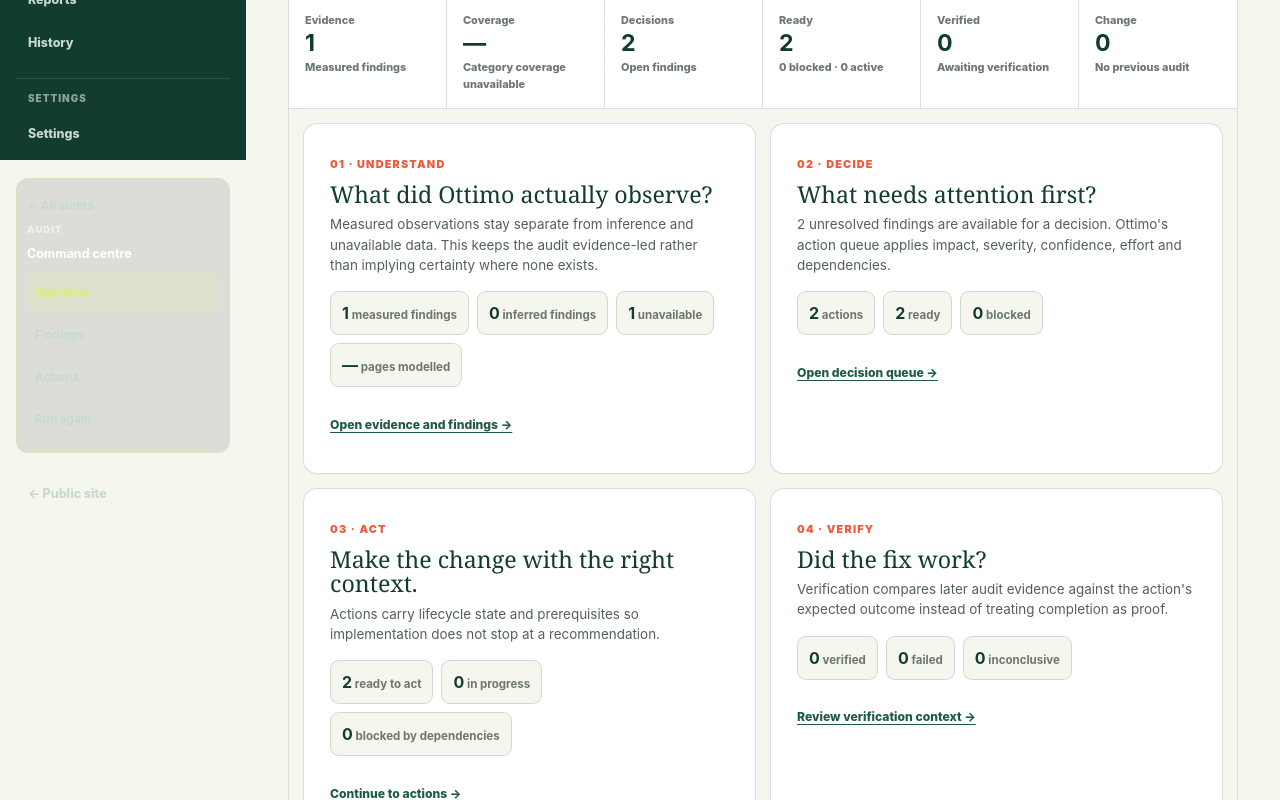
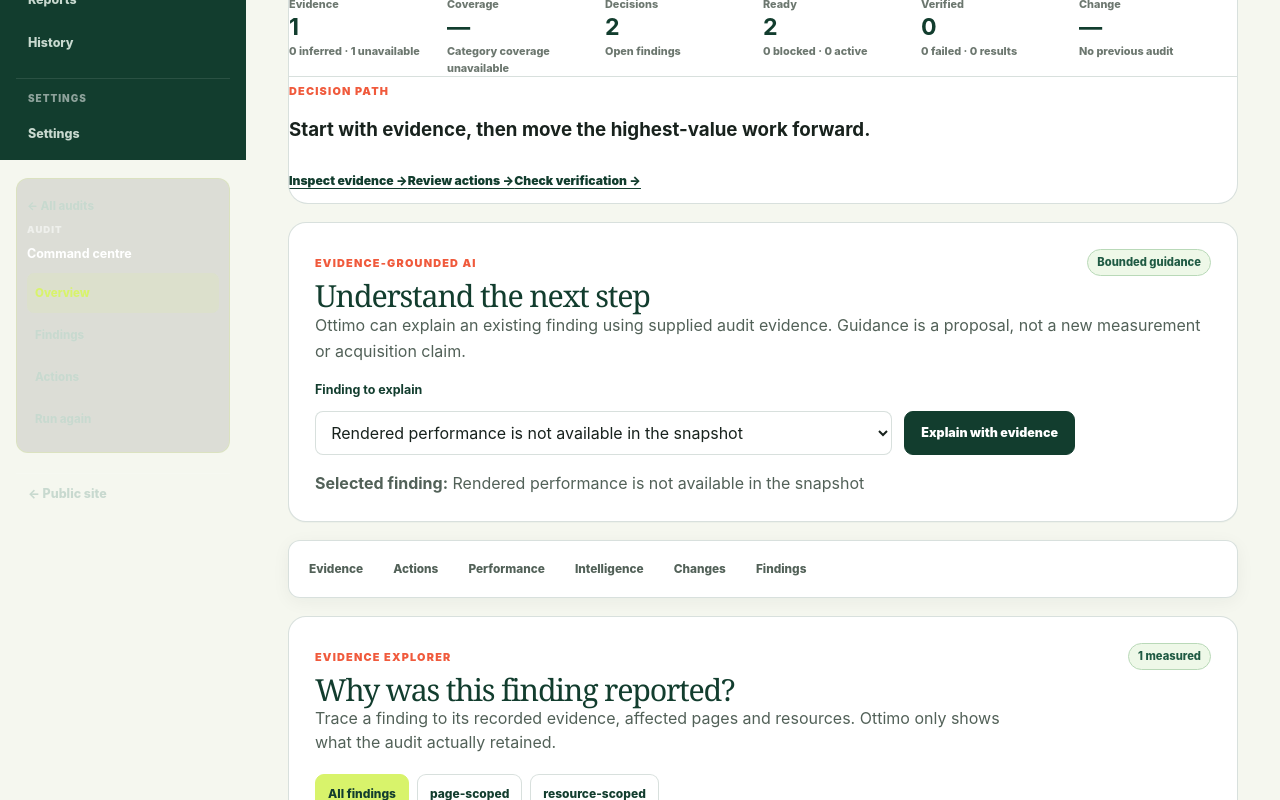
Before and after one commit to ottimosite/ottimo, a React (Vite) app: page /app/audits/audit-wikipedia in a window 1280 px wide. Shown: the part 640-1440 px from the top of the page. Built offline with nearby package versions, Linux system fonts and the light colour scheme.

Commit message:
refactor: make audit command centre decision-first

```diff
--- a/src/features/audits/AuditCommandCentre2.tsx
+++ b/src/features/audits/AuditCommandCentre2.tsx
@@ -12,103 +12,60 @@
 
 export function AuditCommandCentre2({ audit, openIssues, actions }: Props) {
   const health = audit.health?.score
+  const coverage = audit.healthModel?.categoryCoverage
+  const coverageValues = coverage ? Object.values(coverage) : []
+  const measuredCategories = coverageValues.filter(value => value === 'measured').length
+  const evidenceMeasured = audit.issues.filter(issue => issue.evidence?.status === 'measured').length
+  const evidenceInferred = audit.issues.filter(issue => issue.evidence?.status === 'inferred').length
+  const evidenceUnavailable = audit.issues.filter(issue => !issue.evidence || issue.evidence.status === 'unavailable').length
   const ready = actions.filter(action => action.lifecycleStatus === 'planned' && !blockingDependencies(actions, action).some(item => item.lifecycleStatus !== 'resolved')).length
   const active = actions.filter(action => action.lifecycleStatus === 'in_progress' || action.lifecycleStatus === 'verification').length
   const blocked = actions.filter(action => blockingDependencies(actions, action).some(item => item.lifecycleStatus !== 'resolved')).length
   const verified = audit.verifications?.filter(item => item.status === 'verified').length ?? 0
-  const changed = audit.comparison ? audit.comparison.newFindings + audit.comparison.regressed : 0
-  const evidence = audit.issues.filter(issue => issue.evidence?.status === 'measured').length
-  const coverage = audit.healthModel?.categoryCoverage
-  const coverageValues = coverage ? Object.values(coverage) : []
-  const measuredCategories = coverageValues.filter(value => value === 'measured').length
-  const changedLabel = audit.comparison ? `${changed} new or regressed` : 'No previous audit'
+  const verificationFailed = audit.verifications?.filter(item => item.status === 'failed').length ?? 0
+  const changed = audit.comparison ? audit.comparison.newFindings + audit.comparison.regressed : undefined
+
+  const phaseTargets = ['audit-evidence', 'audit-action-queue', 'audit-action-queue', 'audit-changes', 'audit-changes']
 
   return <section className="audit-centre-v2" aria-labelledby="audit-centre-heading">
     <header className="audit-centre-v2__hero">
       <div>
         <span className="eyebrow">Command centre</span>
         <h2 id="audit-centre-heading">Know what matters. Know what to do next.</h2>
-        <p>One view of the audit from evidence through to action and verification. Start with the decision, then open the technical detail when you need it.</p>
+        <p>Use this cockpit to orient yourself in the audit. Summary values come only from recorded evidence, actions, verification results and audit comparison data.</p>
       </div>
-      <div className="audit-centre-v2__health" aria-label="Audit health">
+      <div className="audit-centre-v2__health" aria-label="Current audit health">
         <span>Health</span>
-        <strong>{health === undefined ? '—' : `${health}/100`}</strong>
+        <strong>{health === undefined ? '—' : health + '/100'}</strong>
         <small>{audit.health?.status === 'not-measured' ? 'Not measured' : audit.health?.status ?? 'Evidence available'}</small>
       </div>
     </header>
 
     <nav className="audit-centre-v2__steps" aria-label="Audit workflow">
-      {phaseLabels.map((phase, index) => <a href={index === 0 ? '#audit-evidence' : index === 1 ? '#audit-decisions' : index === 2 ? '#audit-actions' : index === 3 ? '#audit-verification' : '#audit-changes'} key={phase}>
+      {phaseLabels.map((phase, index) => <a href={`#${phaseTargets[index]}`} key={phase}>
         <span>{index + 1}</span><strong>{phase}</strong>
       </a>)}
     </nav>
 
-    <div className="audit-centre-v2__summary">
-      <article><span>Evidence</span><strong>{evidence}</strong><small>Measured findings</small></article>
-      <article><span>Coverage</span><strong>{measuredCategories || '—'}</strong><small>{coverage ? `${measuredCategories} measured categories` : 'Category coverage unavailable'}</small></article>
-      <article><span>Decisions</span><strong>{openIssues.length}</strong><small>{openIssues.length ? 'Open findings' : 'No unresolved findings'}</small></article>
-      <article><span>Ready</span><strong>{ready}</strong><small>{blocked} blocked · {active} active</small></article>
-      <article><span>Verified</span><strong>{verified}</strong><small>{audit.verifications?.length ? 'Post-fix results' : 'Awaiting verification'}</small></article>
-      <article><span>Change</span><strong>{changed}</strong><small>{changedLabel}</small></article>
+    <div className="audit-centre-v2__summary" aria-label="Audit decision summary">
+      <a href="#audit-evidence"><span>Evidence</span><strong>{evidenceMeasured}</strong><small>{evidenceInferred} inferred · {evidenceUnavailable} unavailable</small></a>
+      <a href="#audit-evidence"><span>Coverage</span><strong>{measuredCategories || '—'}</strong><small>{coverage ? measuredCategories + ' measured categories' : 'Category coverage unavailable'}</small></a>
+      <a href="#audit-action-queue"><span>Decisions</span><strong>{openIssues.length}</strong><small>{openIssues.length ? 'Open findings' : 'No unresolved findings'}</small></a>
+      <a href="#audit-action-queue"><span>Ready</span><strong>{ready}</strong><small>{blocked} blocked · {active} active</small></a>
+      <a href="#audit-changes"><span>Verified</span><strong>{verified}</strong><small>{verificationFailed} failed · {audit.verifications?.length ?? 0} results</small></a>
+      <a href="#audit-changes"><span>Change</span><strong>{changed === undefined ? '—' : changed}</strong><small>{audit.comparison ? 'New or regressed' : 'No previous audit'}</small></a>
     </div>
 
-    <div className="audit-centre-v2__grid">
-      <section id="audit-evidence" className="card">
-        <span className="eyebrow">01 · Understand</span>
-        <h3>What did Ottimo actually observe?</h3>
-        <p>Measured observations stay separate from inference and unavailable data. This keeps the audit evidence-led rather than implying certainty where none exists.</p>
-        <div className="audit-centre-v2__facts">
-          <span><strong>{evidence}</strong> measured findings</span>
-          <span><strong>{audit.issues.filter(issue => issue.evidence?.status === 'inferred').length}</strong> inferred findings</span>
-          <span><strong>{audit.issues.filter(issue => issue.evidence?.status === 'unavailable').length}</strong> unavailable</span>
-          <span><strong>{audit.healthModel?.pages.length ?? '—'}</strong> pages modelled</span>
-        </div>
-        <a className="audit-centre-v2__link" href="#findings">Open evidence and findings →</a>
-      </section>
-
-      <section id="audit-decisions" className="card">
-        <span className="eyebrow">02 · Decide</span>
-        <h3>What needs attention first?</h3>
-        <p>{openIssues.length ? `${openIssues.length} unresolved finding${openIssues.length === 1 ? '' : 's'} are available for a decision. Ottimo's action queue applies impact, severity, confidence, effort and dependencies.` : 'No unresolved findings were recorded for this audit.'}</p>
-        <div className="audit-centre-v2__facts">
-          <span><strong>{actions.length}</strong> actions</span>
-          <span><strong>{ready}</strong> ready</span>
-          <span><strong>{blocked}</strong> blocked</span>
-        </div>
-        <Link className="audit-centre-v2__link" to="/app/recommendations">Open decision queue →</Link>
-      </section>
-
-      <section id="audit-actions" className="card">
-        <span className="eyebrow">03 · Act</span>
-        <h3>Make the change with the right context.</h3>
-        <p>Actions carry lifecycle state and prerequisites so implementation does not stop at a recommendation.</p>
-        <div className="audit-centre-v2__status"><span><strong>{ready}</strong> ready to act</span><span><strong>{active}</strong> in progress</span><span><strong>{blocked}</strong> blocked by dependencies</span></div>
-        <Link className="audit-centre-v2__link" to="/app/recommendations">Continue to actions →</Link>
-      </section>
-
-      <section id="audit-verification" className="card">
-        <span className="eyebrow">04 · Verify</span>
-        <h3>Did the fix work?</h3>
-        <p>Verification compares later audit evidence against the action's expected outcome instead of treating completion as proof.</p>
-        <div className="audit-centre-v2__facts">
-          <span><strong>{verified}</strong> verified</span>
-          <span><strong>{audit.verifications?.filter(item => item.status === 'failed').length ?? 0}</strong> failed</span>
-          <span><strong>{audit.verifications?.filter(item => item.status === 'inconclusive').length ?? 0}</strong> inconclusive</span>
-        </div>
-        <a className="audit-centre-v2__link" href="#audit-changes">Review verification context →</a>
-      </section>
-
-      <section id="audit-changes" className="card">
-        <span className="eyebrow">05 · Compare</span>
-        <h3>What changed since the last audit?</h3>
-        {audit.comparison ? <div className="audit-centre-v2__facts">
-          <span><strong>{audit.comparison.resolved}</strong> resolved</span>
-          <span><strong>{audit.comparison.newFindings}</strong> new</span>
-          <span><strong>{audit.comparison.improved}</strong> improved</span>
-          <span><strong>{audit.comparison.regressed}</strong> regressed</span>
-        </div> : <p className="muted">A comparison will appear after a subsequent audit of the same website.</p>}
-        {audit.comparison && <Link className="audit-centre-v2__link" to="/app/history">Open audit history →</Link>}
-      </section>
+    <div className="audit-centre-v2__guidance">
+      <div>
+        <span className="eyebrow">Decision path</span>
+        <h3>Start with evidence, then move the highest-value work forward.</h3>
+      </div>
+      <div className="audit-centre-v2__guidance-links">
+        <a className="audit-centre-v2__link" href="#audit-evidence">Inspect evidence →</a>
+        <a className="audit-centre-v2__link" href="#audit-action-queue">Review actions →</a>
+        <a className="audit-centre-v2__link" href="#audit-changes">Check verification →</a>
+      </div>
     </div>
   </section>
 }
```
